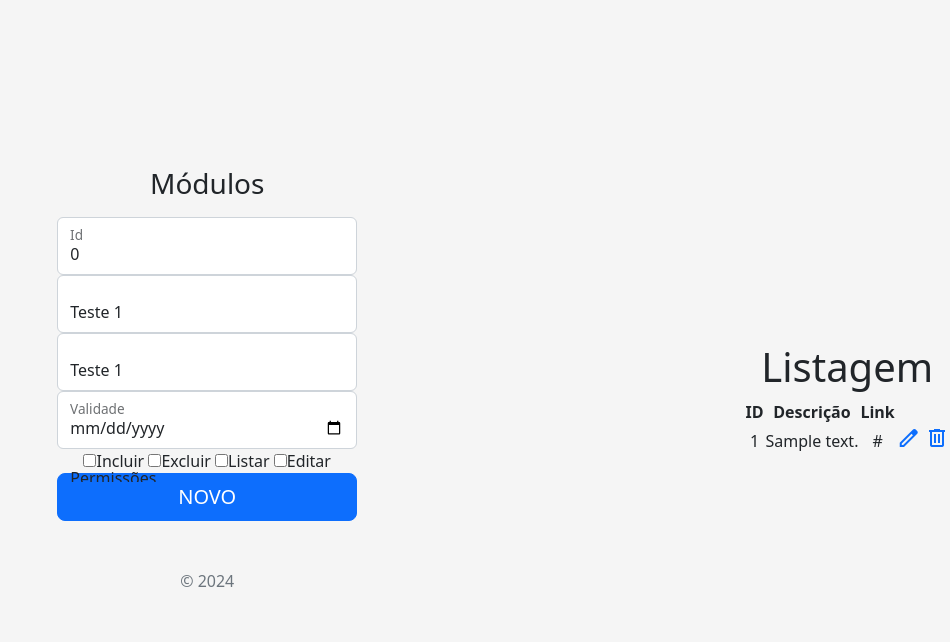
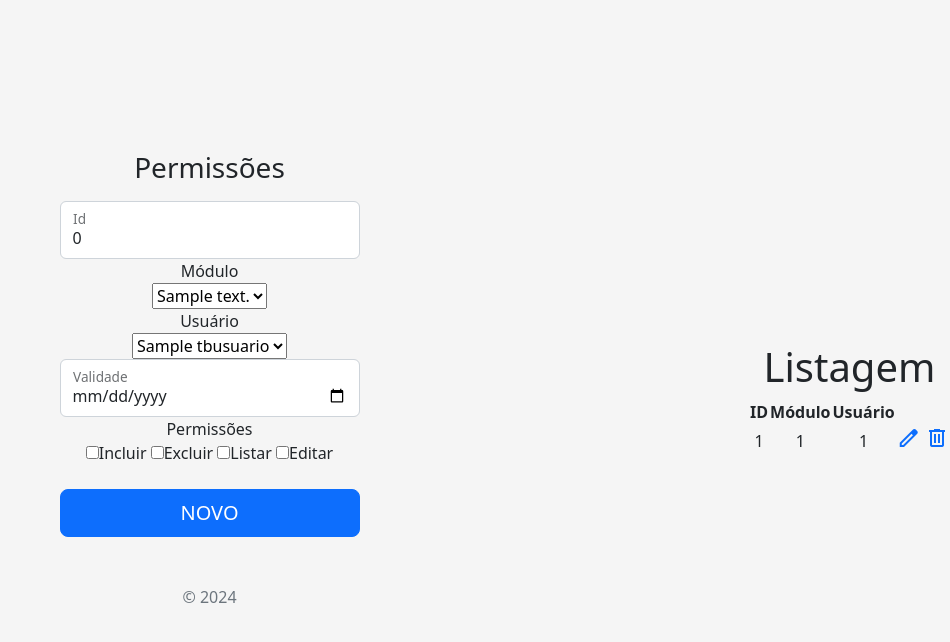
Before and after one commit to LucieneCavalcanti/siscompletao, a PHP site: page /permissao.php in a window 1280 px wide. Shown: the top 642 px of the page, without its empty margins (330-1280 px from the left). Run offline with PHP 8.4, Linux system fonts and the light colour scheme; tables that the repository leaves empty or names only in its code hold one stand-in row (values such as "Sample post").

Commit message:
Atualização do arquivo permissoes.php

```diff
--- a/permissao.php
+++ b/permissao.php
@@ -148,7 +148,7 @@
         ?>
 <main class="form-signin w-100 m-auto">
   <form action="permissao.php" method="post">
-    <h1 class="h3 mb-3 fw-normal">Módulos</h1>
+    <h1 class="h3 mb-3 fw-normal">Permissões</h1>
 
     <div class="form-floating">
       <?php
@@ -160,19 +160,33 @@
       value="<?php echo $id; ?>">
       <label for="floatingInput">Id</label>
     </div>
-    <div class="form-floating">
-      <select name="idmodulo" class="form-control"
-      id="floatingInput" placeholder="Módulo" required>
-      <label for="floatingInput">Módulo</label>
-        <option>Teste 1</option>
-        <option>Teste 2</option>
-      </select>
+    <div >
+      <label>Módulo</label><br>
+      <select name="idmodulo" required>
+
+        <?php
+          $sql2 = "select * FROM tbmodulos order by descricao";
+          $resultado2 = $conn->query($sql2);
+          foreach($resultado2 as $registro2) {
+              echo "<option value='".
+              $registro2['id']."'>".
+              $registro2['descricao']."</option>";
+          }
+        ?>
+      </select><br>
     </div>
-    <div class="form-floating">
-      <select name="idusuario" class="form-control"
-      id="floatingInput" placeholder="Usuário" required>
-      <label for="floatingInput">Usuário</label>
-        <option>Teste 1</option>
+    <div>
+      <label for="floatingInput">Usuário</label><br>
+      <select name="idusuario" required><br>
+      <?php
+          $sql3 = "select * FROM tbusuarios order by nome";
+          $resultado3 = $conn->query($sql3);
+          foreach($resultado3 as $registro3) {
+              echo "<option value='".
+              $registro3['id']."'>".
+              $registro3['nome']."</option>";
+          }
+        ?>
       </select>
     </div>
     <div class="form-floating">
@@ -181,14 +195,12 @@
       value="<?php echo $validade; ?>">
       <label for="floatingInput">Validade</label>
     </div>
-    <div class="form-floating">
-      <label for="incluir">Permissões</label>
-      </div>
-      <div class="form-floating">
-      <input type="checkbox" name="incluir">Incluir
-      <input type="checkbox" name="incluir">Excluir
-      <input type="checkbox" name="incluir">Listar
-      <input type="checkbox" name="incluir">Editar
+    <div>
+      <label for="incluir">Permissões</label><br>
+      <input type="checkbox" name="Incluir">Incluir
+      <input type="checkbox" name="Excluir">Excluir
+      <input type="checkbox" name="Listar">Listar
+      <input type="checkbox" name="Editar">Editar<br><br>
     </div>
     <div class="form-floating"></div>
     <button class="w-100 btn btn-lg btn-primary" type="submit"><?php echo strtoupper($acao); ?></button>
@@ -199,16 +211,16 @@
 <div id="listagem">
       <h1>Listagem</h1>
       <?php
-        $sql="Select * from tbmodulos order by descricao";
-        echo "<table><tr><th>ID</th><th>Descrição</th><th>Link</th><th></th></tr>";
+        $sql="Select * from tbpermissoes order by idusuario";
+        echo "<table><tr><th>ID</th><th>Módulo</th><th>Usuário</th><th></th></tr>";
         $resultado = $conn->query($sql);
         foreach($resultado as $registro) {
             echo "<tr><td>".$registro["id"]."</td><td>".
-            $registro["descricao"]."</td><td>".
-            $registro["link"]."</td><td>
-            <a href='modulo.php?id=".$registro["id"]."&acao=editar'><span class='material-symbols-outlined'>
+            $registro["idmodulo"]."</td><td>".
+            $registro["idusuario"]."</td><td>
+            <a href='permissao.php?id=".$registro["id"]."&acao=editar'><span class='material-symbols-outlined'>
             edit</span></a>
-            <a href='modulo.php?id=".$registro["id"]."&acao=excluir'><span class='material-symbols-outlined'>
+            <a href='permissao.php?id=".$registro["id"]."&acao=excluir'><span class='material-symbols-outlined'>
             delete</span></a>
             </td></tr>";
         }
```
